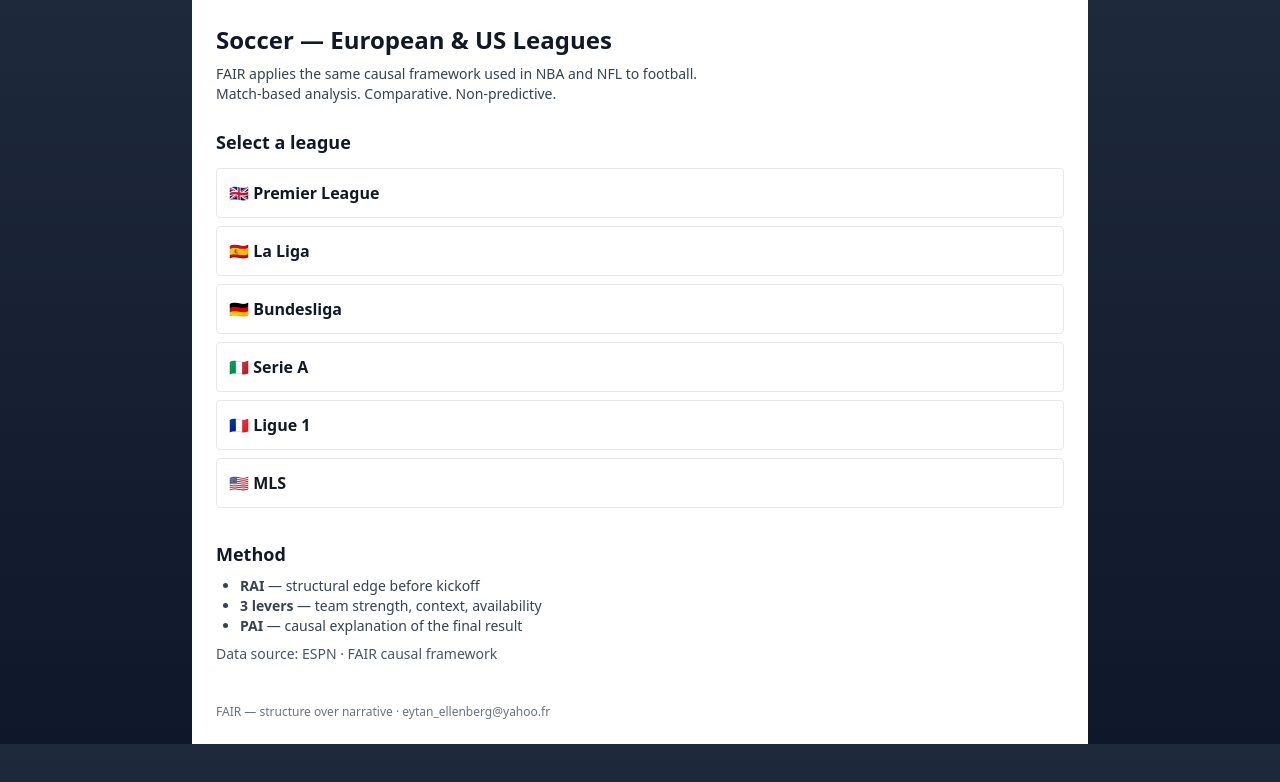
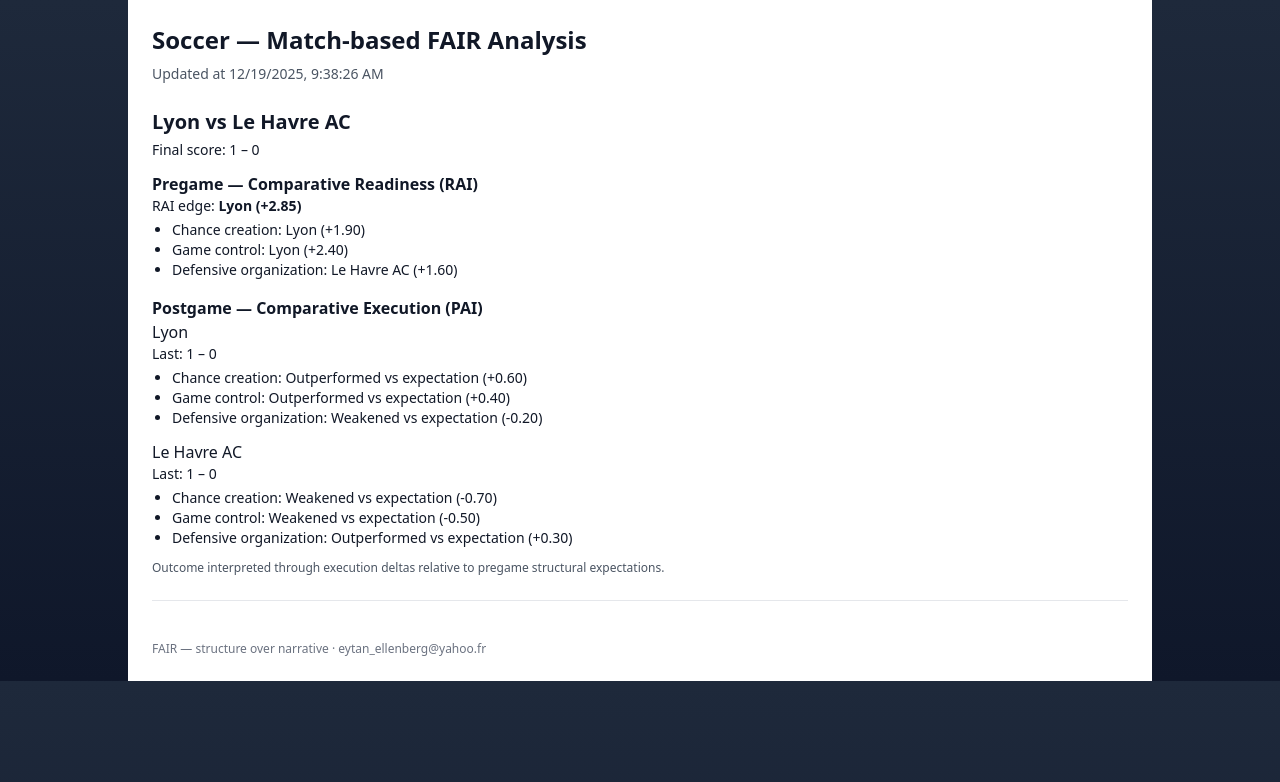
Before and after one commit to eytanellenberg/thefairview, a Next.js app: page /soccer in a window 1280 px wide. Shown: the top 782 px of the page. Built offline with nearby package versions, Linux system fonts and the light colour scheme.

Commit message:
Update page.tsx

```diff
--- a/app/soccer/page.tsx
+++ b/app/soccer/page.tsx
@@ -1,91 +1,89 @@
-import Link from "next/link";
+import { computeSoccerBigScoreSnapshot } from "@/lib/soccerBigScore";
 
-export default function SoccerHomePage() {
+export const dynamic = "force-dynamic";
+export const revalidate = 0;
+
+export default async function SoccerPage() {
+  const data = await computeSoccerBigScoreSnapshot();
+
   return (
-    <main className="p-6 max-w-4xl mx-auto text-gray-900 bg-white">
+    <main className="p-6 max-w-5xl mx-auto bg-white text-gray-900">
       <h1 className="text-2xl font-semibold mb-2">
-        Soccer — European & US Leagues
+        Soccer — Match-based FAIR Analysis
       </h1>
 
-      <p className="text-sm text-gray-700 mb-6">
-        FAIR applies the same causal framework used in NBA and NFL to football.
-        <br />
-        Match-based analysis. Comparative. Non-predictive.
+      <p className="text-sm text-gray-600 mb-6">
+        Updated at {new Date(data.updatedAt).toLocaleString()}
       </p>
 
-      {/* LEAGUES */}
-      <div className="mb-8">
-        <h2 className="text-lg font-semibold mb-3">
-          Select a league
-        </h2>
+      {data.matches.map((match, idx) => (
+        <section key={idx} className="mb-8 border-b pb-6">
+          <h2 className="text-xl font-semibold mb-1">
+            {match.home} vs {match.away}
+          </h2>
 
-        <div className="flex flex-col gap-2">
-          {/* EUROPE */}
-          <Link
-            href="/soccer/premier-league"
-            className="border rounded p-3 hover:bg-gray-50"
-          >
-            🇬🇧 <strong>Premier League</strong>
-          </Link>
+          <p className="text-sm mb-3">
+            Final score: {match.score}
+          </p>
 
-          <Link
-            href="/soccer/la-liga"
-            className="border rounded p-3 hover:bg-gray-50"
-          >
-            🇪🇸 <strong>La Liga</strong>
-          </Link>
+          {/* RAI */}
+          <div className="mb-4">
+            <h3 className="font-semibold">
+              Pregame — Comparative Readiness (RAI)
+            </h3>
 
-          <Link
-            href="/soccer/bundesliga"
-            className="border rounded p-3 hover:bg-gray-50"
-          >
-            🇩🇪 <strong>Bundesliga</strong>
-          </Link>
+            <p className="text-sm mb-1">
+              RAI edge:{" "}
+              <strong>
+                {match.rai.edgeTeam} (
+                {match.rai.delta >= 0 ? "+" : ""}
+                {match.rai.delta.toFixed(2)})
+              </strong>
+            </p>
 
-          <Link
-            href="/soccer/serie-a"
-            className="border rounded p-3 hover:bg-gray-50"
-          >
-            🇮🇹 <strong>Serie A</strong>
-          </Link>
+            <ul className="list-disc ml-5 text-sm">
+              {match.rai.levers.map((l, i) => (
+                <li key={i}>
+                  {l.lever}: {l.team} (
+                  {l.value >= 0 ? "+" : ""}
+                  {l.value.toFixed(2)})
+                </li>
+              ))}
+            </ul>
+          </div>
 
-          <Link
-            href="/soccer/ligue-1"
-            className="border rounded p-3 hover:bg-gray-50"
-          >
-            🇫🇷 <strong>Ligue 1</strong>
-          </Link>
+          {/* PAI */}
+          <div>
+            <h3 className="font-semibold">
+              Postgame — Comparative Execution (PAI)
+            </h3>
 
-          {/* USA */}
-          <Link
-            href="/soccer/mls"
-            className="border rounded p-3 hover:bg-gray-50"
-          >
-            🇺🇸 <strong>MLS</strong>
-          </Link>
-        </div>
-      </div>
+            {match.pai.map((team, i) => (
+              <div key={i} className="mb-3">
+                <p className="font-medium">{team.team}</p>
+                <p className="text-sm mb-1">Last: {team.score}</p>
 
-      {/* METHOD */}
-      <div className="mb-8">
-        <h2 className="text-lg font-semibold mb-2">
-          Method
-        </h2>
-        <ul className="list-disc ml-6 text-sm text-gray-700">
-          <li>
-            <strong>RAI</strong> — structural edge before kickoff
-          </li>
-          <li>
-            <strong>3 levers</strong> — team strength, context, availability
-          </li>
-          <li>
-            <strong>PAI</strong> — causal explanation of the final result
-          </li>
-        </ul>
-        <p className="text-sm text-gray-600 mt-2">
-          Data source: ESPN · FAIR causal framework
-        </p>
-      </div>
+                <ul className="list-disc ml-5 text-sm">
+                  {team.levers.map((l, j) => (
+                    <li key={j}>
+                      {l.lever}:{" "}
+                      {l.delta >= 0
+                        ? "Outperformed vs expectation"
+                        : "Weakened vs expectation"}{" "}
+                      ({l.delta >= 0 ? "+" : ""}
+                      {l.delta.toFixed(2)})
+                    </li>
+                  ))}
+                </ul>
+              </div>
+            ))}
+
+            <p className="text-xs text-gray-600 mt-2">
+              Outcome interpreted through execution deltas relative to pregame structural expectations.
+            </p>
+          </div>
+        </section>
+      ))}
 
       <footer className="text-xs text-gray-500 mt-10">
         FAIR — structure over narrative · eytan_ellenberg@yahoo.fr
```
